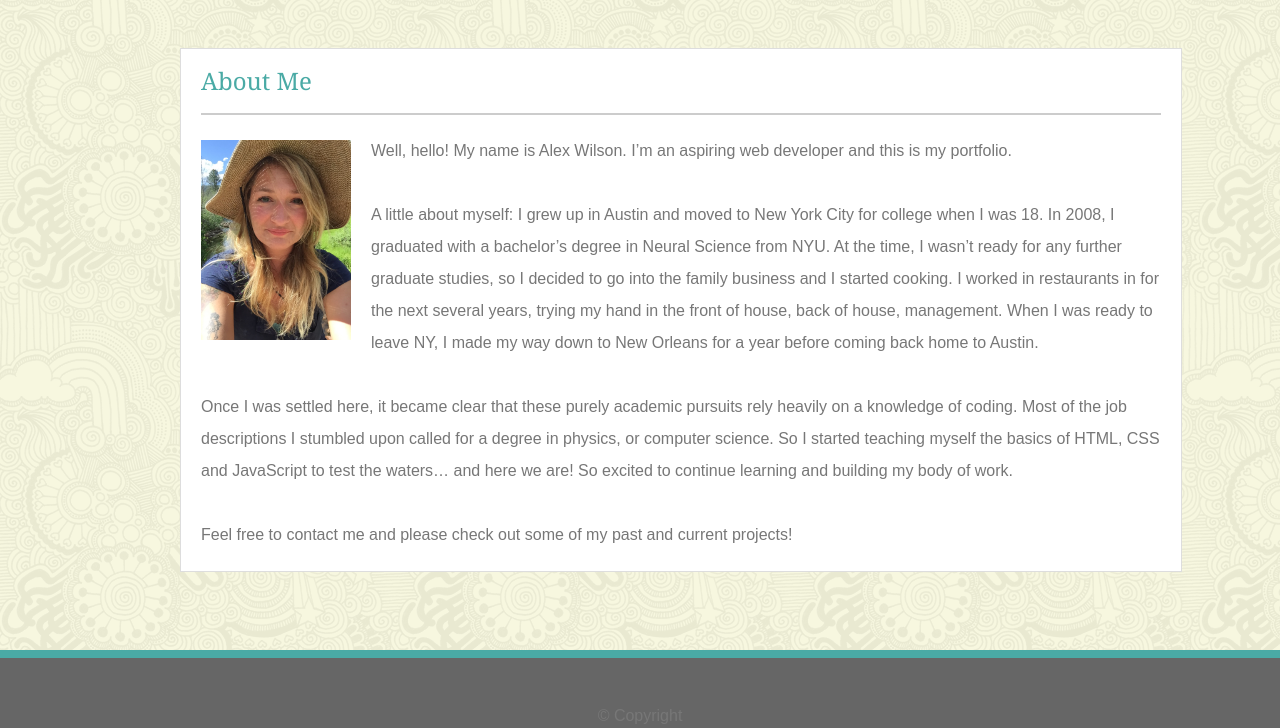
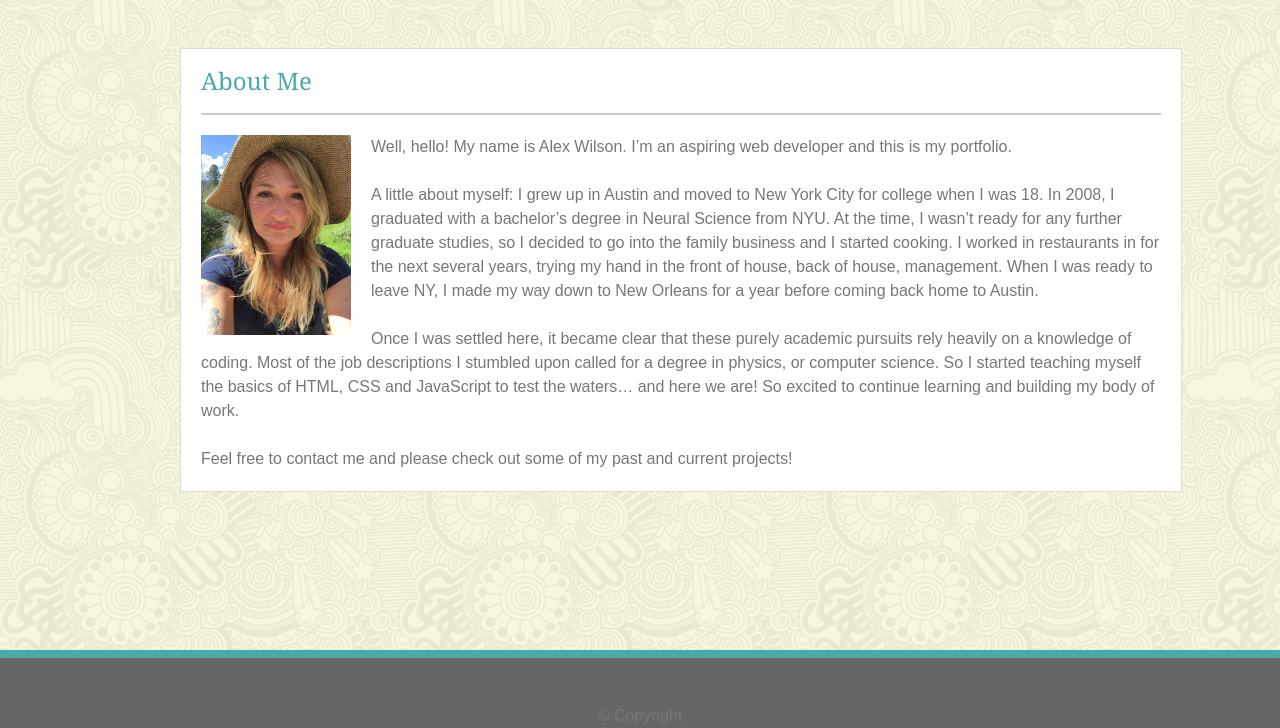
Before and after one commit to alrewi/Basic-Portfolio, a plain HTML site: page index.html in a window 1280 px wide. Shown: the part 72-800 px from the top of the page. Drawn offline with Linux system fonts and the light colour scheme.

Commit message:
final final draft

```diff
--- a/assets/css/style.css
+++ b/assets/css/style.css
@@ -72,13 +72,13 @@ About Me
 ====================
 */
 #bio {
-    line-height: 2;
+    line-height: 1.5;
     font-family: 'Arial', 'Helvetica Neue', Helvetica, sans-serif;
     color: #777777;
 }
 #my-photo {
     float: left;
-    padding: 5px 20px 0 0;
+    margin-right: 20px;
 }
 /*
 ====================
```
